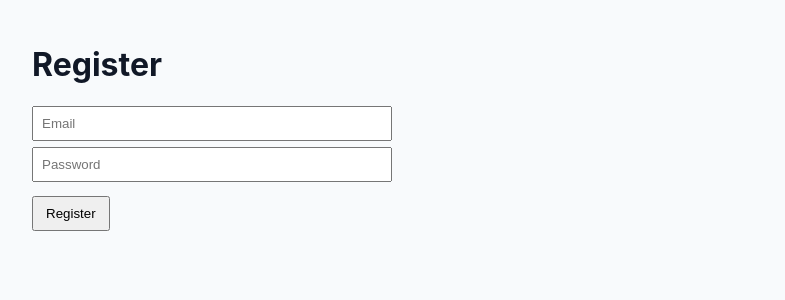
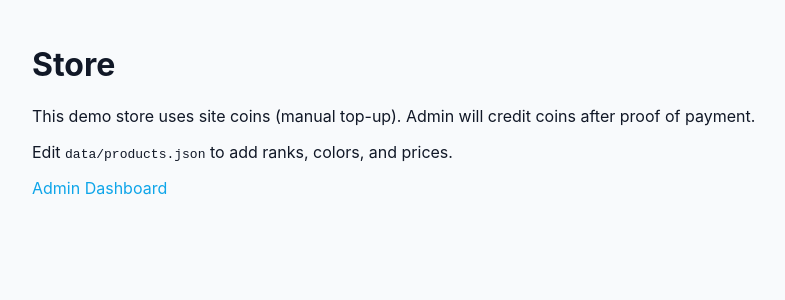
Before and after one commit to bloxfruit25/miniheavensmp.com, a Next.js app: page /store in a window 1280 px wide. Shown: the top 300 px of the page, without its empty margins (158-943 px from the left). Built offline with nearby package versions, Linux system fonts and the light colour scheme.

Commit message:
Update store.js

```diff
--- a/pages/store.js
+++ b/pages/store.js
@@ -1,25 +1,11 @@
-import { useState } from 'react'
-import Router from 'next/router'
-
-export default function Register(){
-  const [email,setEmail]=useState(''); const [pass,setPass]=useState('')
-  async function submit(e){
-    e.preventDefault()
-    const res = await fetch('/api/auth?action=register',{method:'POST',headers:{'content-type':'application/json'},body:JSON.stringify({email,password:pass})})
-    if(res.ok) Router.push('/login')
-    else {
-      const j = await res.json().catch(()=>({error:'fail'}))
-      alert('Register failed: ' + (j.error || 'unknown'))
-    }
-  }
+import Link from 'next/link'
+export default function Store(){
   return (
     <main>
-      <h1>Register</h1>
-      <form onSubmit={submit}>
-        <input placeholder="Email" value={email} onChange={e=>setEmail(e.target.value)} required />
-        <input placeholder="Password" type="password" value={pass} onChange={e=>setPass(e.target.value)} required />
-        <button type="submit">Register</button>
-      </form>
+      <h1>Store</h1>
+      <p>This demo store uses site coins (manual top-up). Admin will credit coins after proof of payment.</p>
+      <p>Edit <code>data/products.json</code> to add ranks, colors, and prices.</p>
+      <p><Link href="/admin"><a>Admin Dashboard</a></Link></p>
     </main>
   )
 }
```
